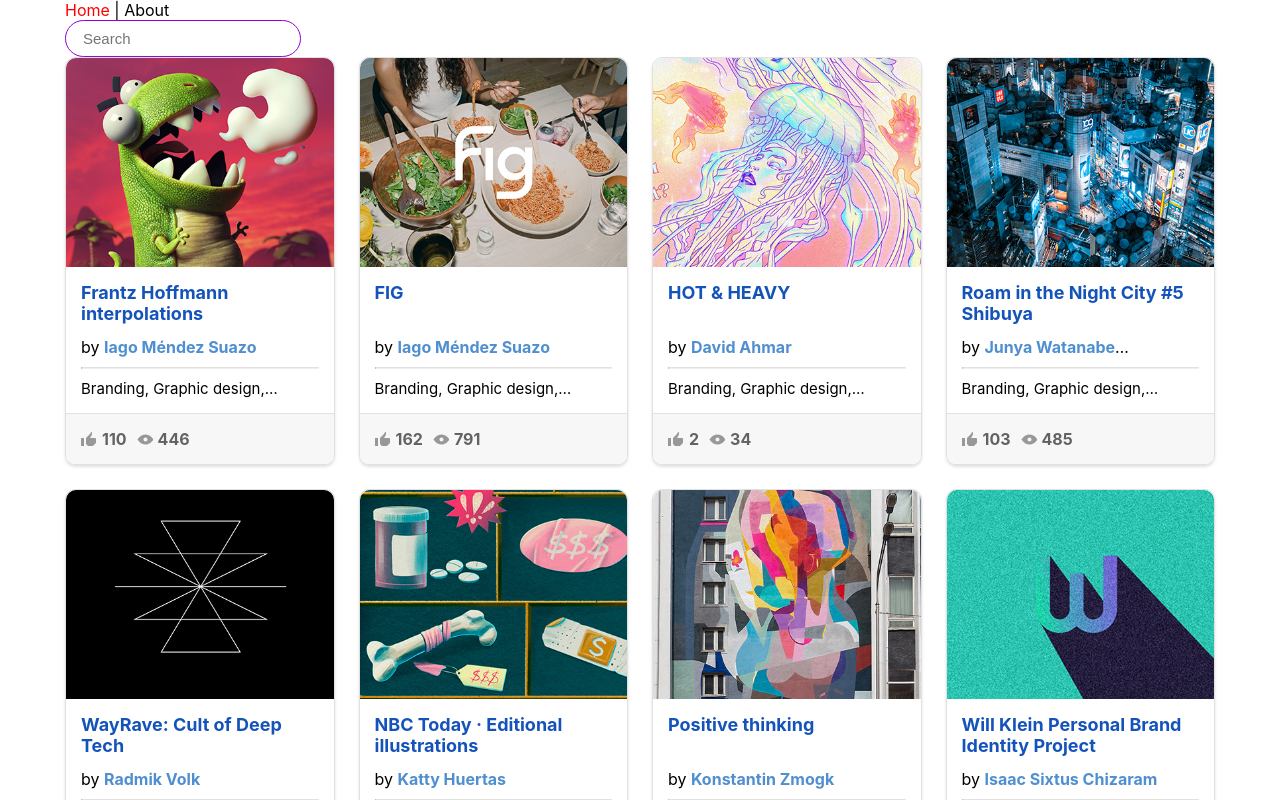
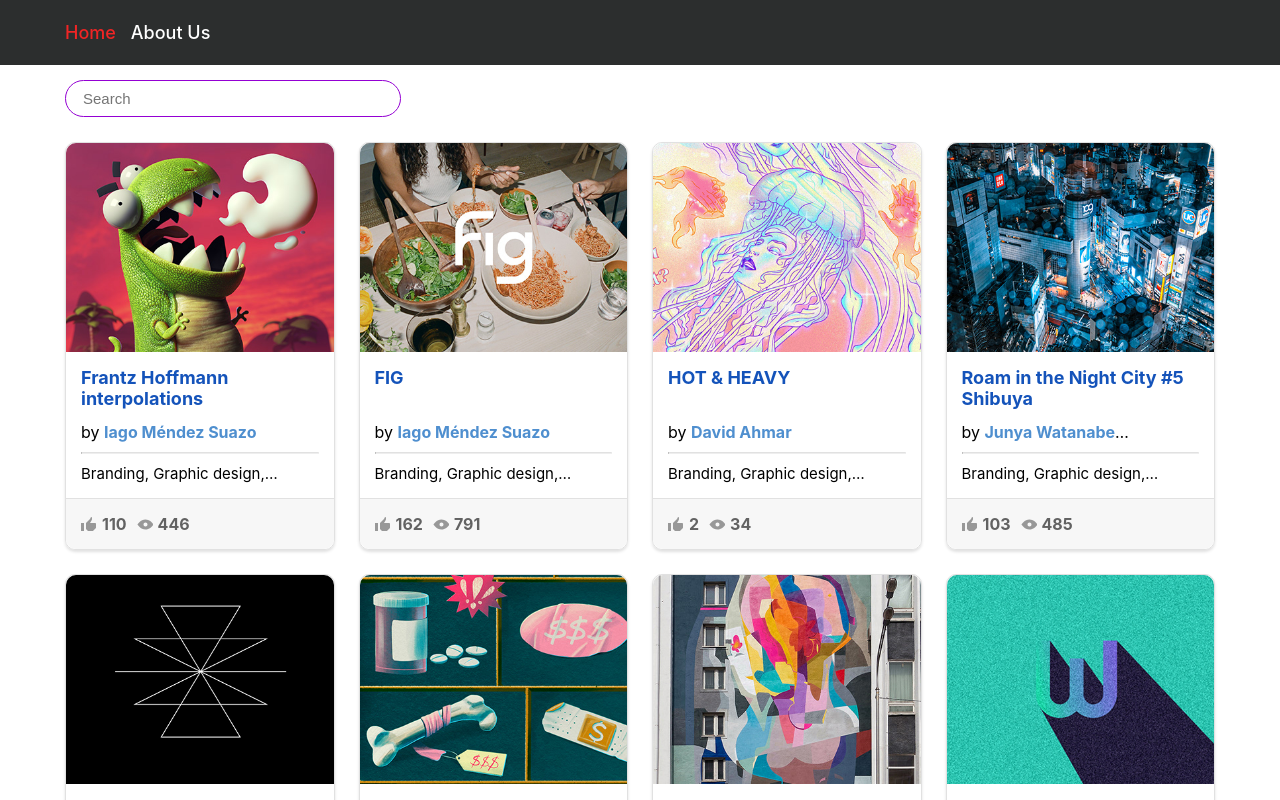
Before and after one commit to superconscience/rss-react, a React (Vite) app in the folder react-components/: page / in a window 1280 px wide. Shown: the top 800 px of the page. Built offline with nearby package versions, Linux system fonts and the light colour scheme.

Commit message:
feat: update styles

```diff
--- a/react-components/src/components/layout/layout.module.scss
+++ b/react-components/src/components/layout/layout.module.scss
@@ -1,5 +1,21 @@
+.header {
+  height: 65px;
+  display: flex;
+  align-items: center;
+  background-color: #2c2e2e;
+  font-size: 1.8rem;
+  font-weight: 500;
+  color: #ffffff;
+}
+
 .nav__link {
+  &:not(:last-child) {
+    margin-right: 1.5rem;
+  }
   &_active {
-    color: red;
+    color: #f02525;
+  }
+  &:hover {
+    opacity: 0.8;
   }
 }
--- a/react-components/src/components/layout/layout.tsx
+++ b/react-components/src/components/layout/layout.tsx
@@ -16,17 +16,18 @@ export class Layout extends Component {
   render() {
     return (
       <>
-        <nav>
+        <header className={styles.header}>
           <Container>
-            <NavLink to="/" className={this.className}>
-              Home
-            </NavLink>
-            &nbsp;|&nbsp;
-            <NavLink to="/about" className={this.className}>
-              About
-            </NavLink>
+            <nav>
+              <NavLink to="/" className={this.className}>
+                Home
+              </NavLink>
+              <NavLink to="/about" className={this.className}>
+                About Us
+              </NavLink>
+            </nav>
           </Container>
-        </nav>
+        </header>
         <main className="main">
           <Outlet />
         </main>
--- a/react-components/src/components/search/search.module.scss
+++ b/react-components/src/components/search/search.module.scss
@@ -1,6 +1,6 @@
 .search {
   height: 35px;
-  min-width: 200px;
+  min-width: 300px;
   padding: 0 17px;
   border-radius: 100px;
   border: solid 1px darkviolet;
--- a/react-components/src/index.scss
+++ b/react-components/src/index.scss
@@ -30,3 +30,7 @@ a {
   color: inherit;
   text-decoration: none;
 }
+
+.main {
+  padding: 15px 0;
+}
--- /dev/null
+++ b/react-components/src/pages/home/home.module.scss
@@ -0,0 +1,3 @@
+.search-wrapper {
+  margin-bottom: 25px;
+}
--- a/react-components/src/pages/home/home.tsx
+++ b/react-components/src/pages/home/home.tsx
@@ -4,17 +4,22 @@ import cards from '../../data/cards';
 import { Card } from '../../components/card/card';
 import { Search } from '../../components/search/search';
 import { Container } from '../../components/ui/container/container';
+import styles from './home.module.scss';
 
 export class Home extends Component {
   render() {
     return (
       <Container>
+        <div className={styles['search-wrapper']}>
           <Search />
+        </div>
+        <div className={styles['cards-wrapper']}>
           <Grid>
             {cards.map((card) => (
               <Card key={card.title} card={card} />
             ))}
           </Grid>
+        </div>
       </Container>
     );
   }
```
Lines whose indentation alone changed are shown as unchanged.
